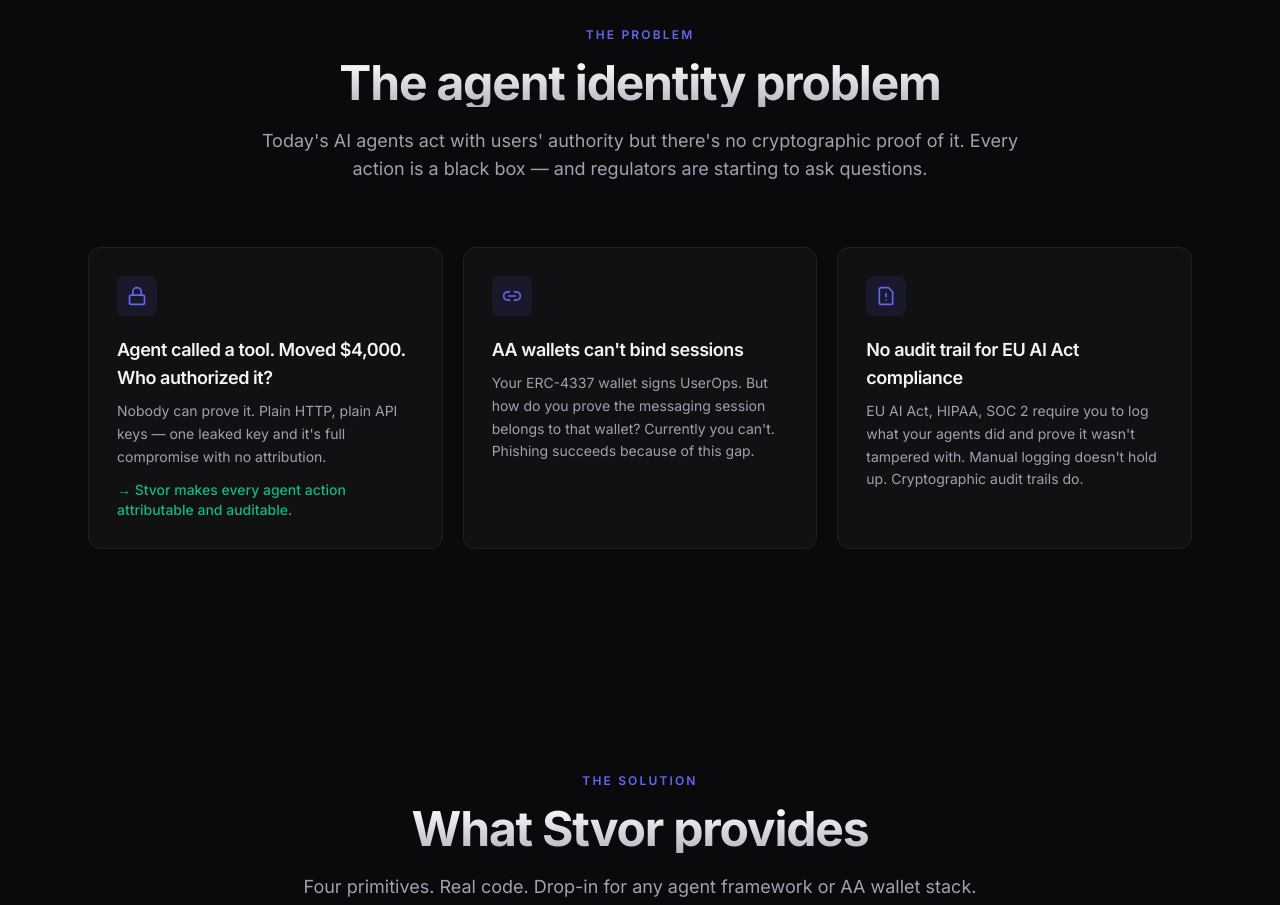
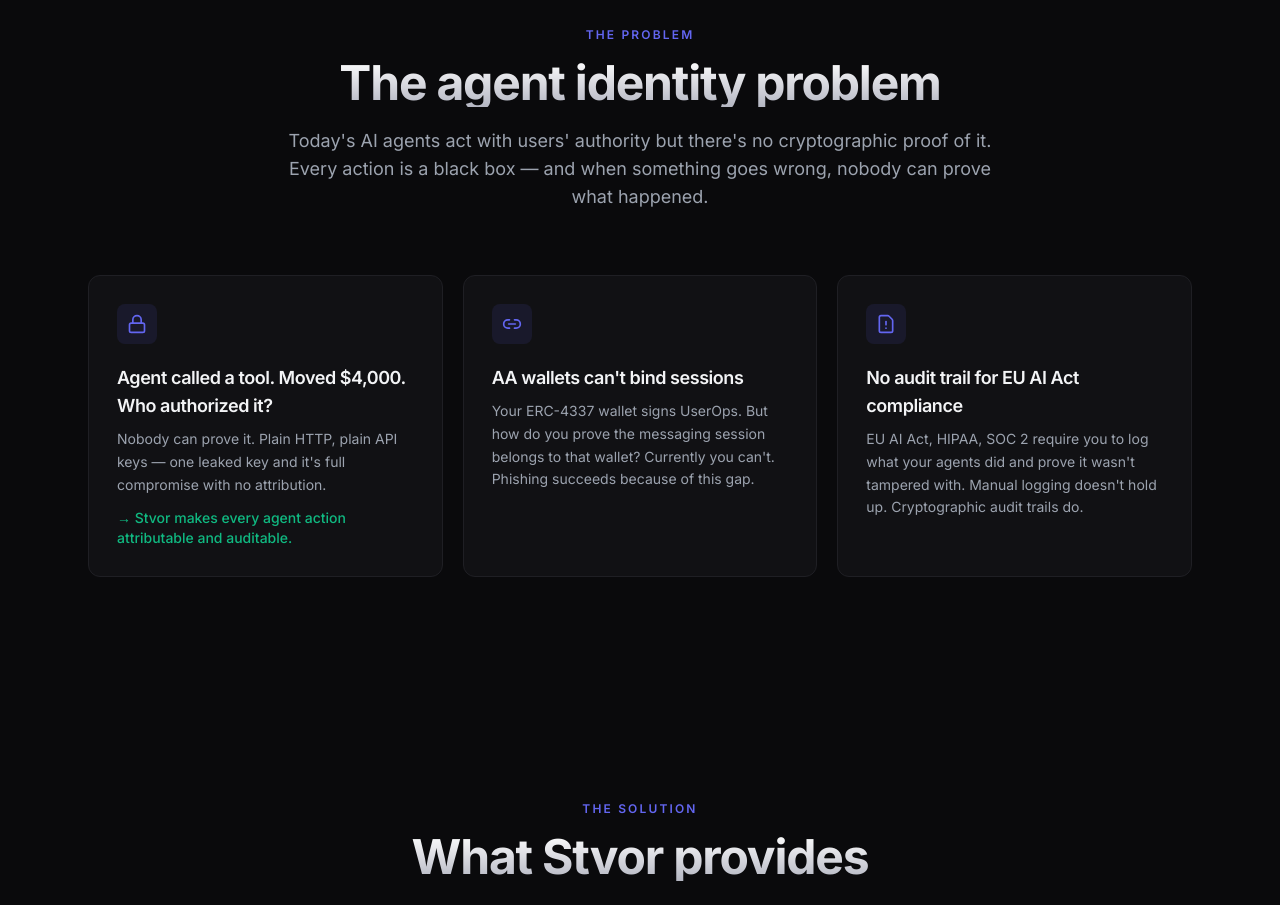
Before and after one commit to sapogeth/pr_stvor, a Next.js app: page / in a window 1280 px wide. Shown: the part 980-1885 px from the top of the page. Built offline with nearby package versions, Linux system fonts and the light colour scheme; no server answers.

Commit message:
problem section: reframe threat as present pain, not future regulation

```diff
--- a/src/components/sections/problem.tsx
+++ b/src/components/sections/problem.tsx
@@ -8,7 +8,7 @@
       id="problem"
       eyebrow="The problem"
       title="The agent identity problem"
-      description="Today's AI agents act with users' authority but there's no cryptographic proof of it. Every action is a black box — and regulators are starting to ask questions."
+      description="Today's AI agents act with users' authority but there's no cryptographic proof of it. Every action is a black box — and when something goes wrong, nobody can prove what happened."
     >
       <div className="grid gap-5 md:grid-cols-3">
         {problemCards.map(({ icon: Icon, title, body, sub }) => (
```
